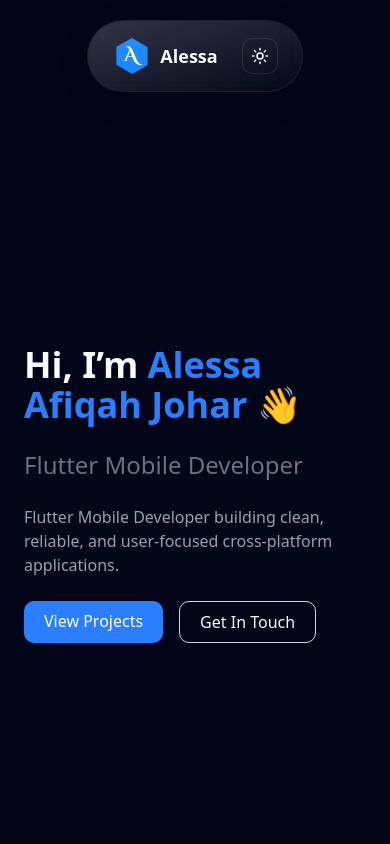
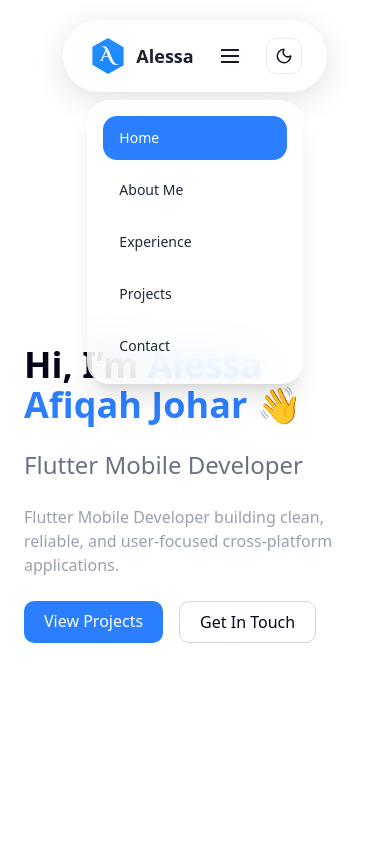
Before and after one commit to aafiqah/aafiqah-portfolio-v2, a Next.js app: page / in a window 390 px wide. Both pictures are taken after a click on the button 259 px from the left and 56 px from the top of the page. Shown: the top 844 px of the page. Built offline with nearby package versions, Linux system fonts and the light colour scheme.

Commit message:
refactor (navbar): responsive navbar

```diff
--- a/src/components/layout/Navbar.tsx
+++ b/src/components/layout/Navbar.tsx
@@ -16,6 +16,7 @@ const navItems = [
 
 export default function Navbar() {
   const [active, setActive] = useState("#home");
+  const [mobileOpen, setMobileOpen] = useState(false);
 
   useEffect(() => {
     const onScroll = () => {
@@ -42,14 +43,15 @@ export default function Navbar() {
 
   return (
     <header className="sticky top-5 z-50 flex justify-center">
-      <LiquidGlass className="inline-flex items-center gap-6 px-6 h-18 rounded-full">
+      <div className="relative">
+        <LiquidGlass className="inline-flex items-center gap-4 px-6 h-18 rounded-full">
           {/* Logo */}
           <Link href="#home" className="flex items-center gap-2">
             <Image src="/assets/logos/logo.svg" alt="Alessa Logo" width={40} height={40} />
             <span className="font-bold text-lg">Alessa</span>
           </Link>
 
-        {/* Links */}
+          {/* Desktop Links */}
           <div className="hidden md:flex items-center gap-2">
             {navItems.map((item) => (
               <Link
@@ -69,8 +71,46 @@ export default function Navbar() {
             ))}
           </div>
 
+          {/* Mobile Menu Button */}
+          <button
+            onClick={() => setMobileOpen(!mobileOpen)}
+            className="md:hidden p-2 rounded-full hover:bg-white/20 transition"
+          >
+            <svg width="24" height="24" viewBox="0 0 24 24" fill="none" stroke="currentColor" strokeWidth="2">
+              <line x1="3" y1="6" x2="21" y2="6" />
+              <line x1="3" y1="12" x2="21" y2="12" />
+              <line x1="3" y1="18" x2="21" y2="18" />
+            </svg>
+          </button>
+
           <ThemeToggle />
         </LiquidGlass>
+
+        {/* Mobile Menu */}
+        {mobileOpen && (
+          <div className="absolute top-20 w-full px-6 md:hidden">
+            <div className="rounded-3xl bg-white/80 dark:bg-neutral-900/80 backdrop-blur-xl shadow-xl p-4 space-y-2">
+              {navItems.map((item) => (
+                <Link
+                  key={item.href}
+                  href={item.href}
+                  onClick={() => setMobileOpen(false)}
+                  className={`
+                    block px-4 py-3 rounded-xl text-sm transition
+                    ${
+                      active === item.href
+                        ? "bg-blue-500 text-white"
+                        : "text-gray-800 dark:text-gray-200 hover:bg-white/20"
+                    }
+                  `}
+                >
+                  {item.label}
+                </Link>
+              ))}
+            </div>
+          </div>
+        )}
+      </div>
     </header>
   );
 }
```
Lines whose indentation alone changed are shown as unchanged.
